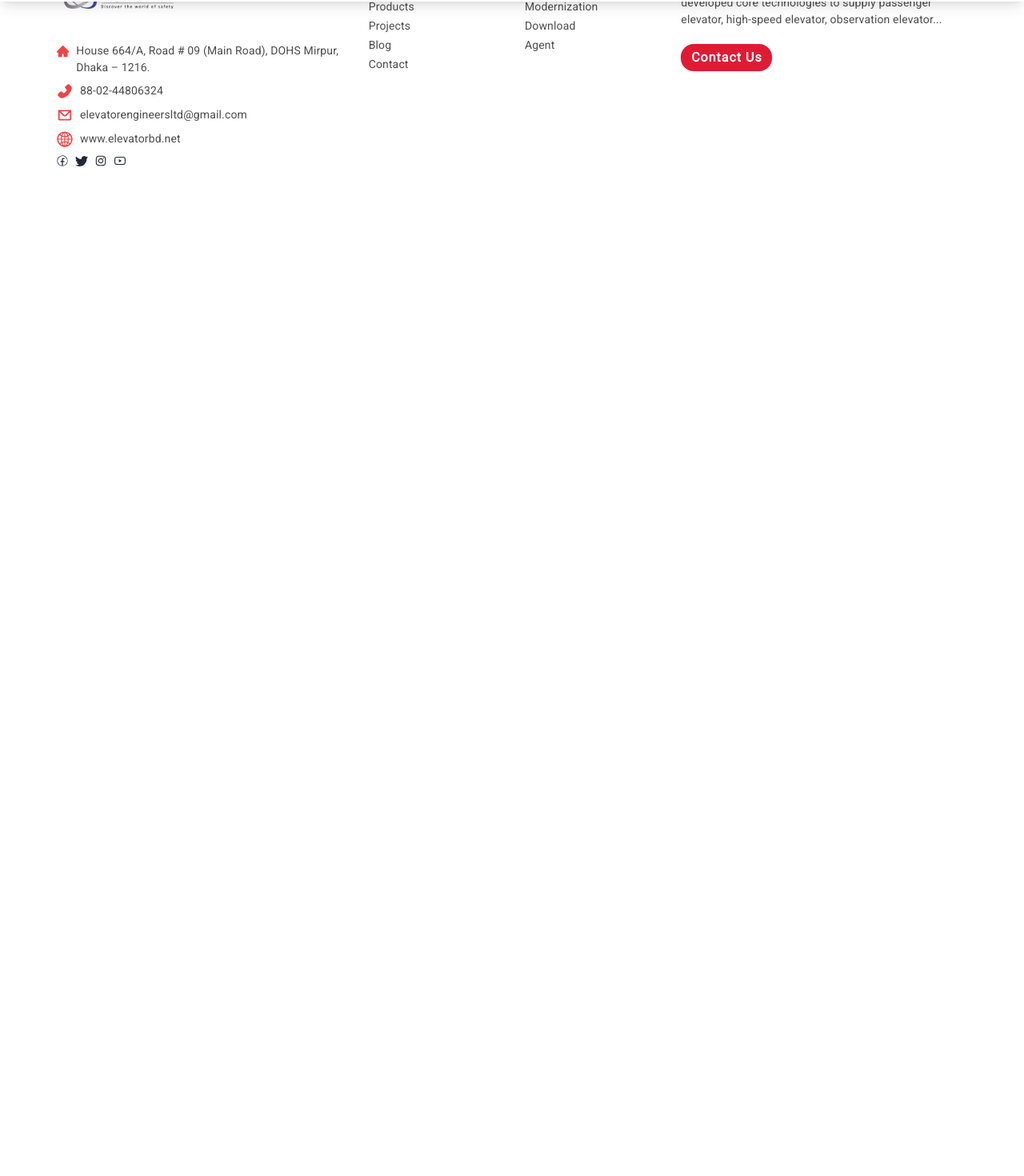
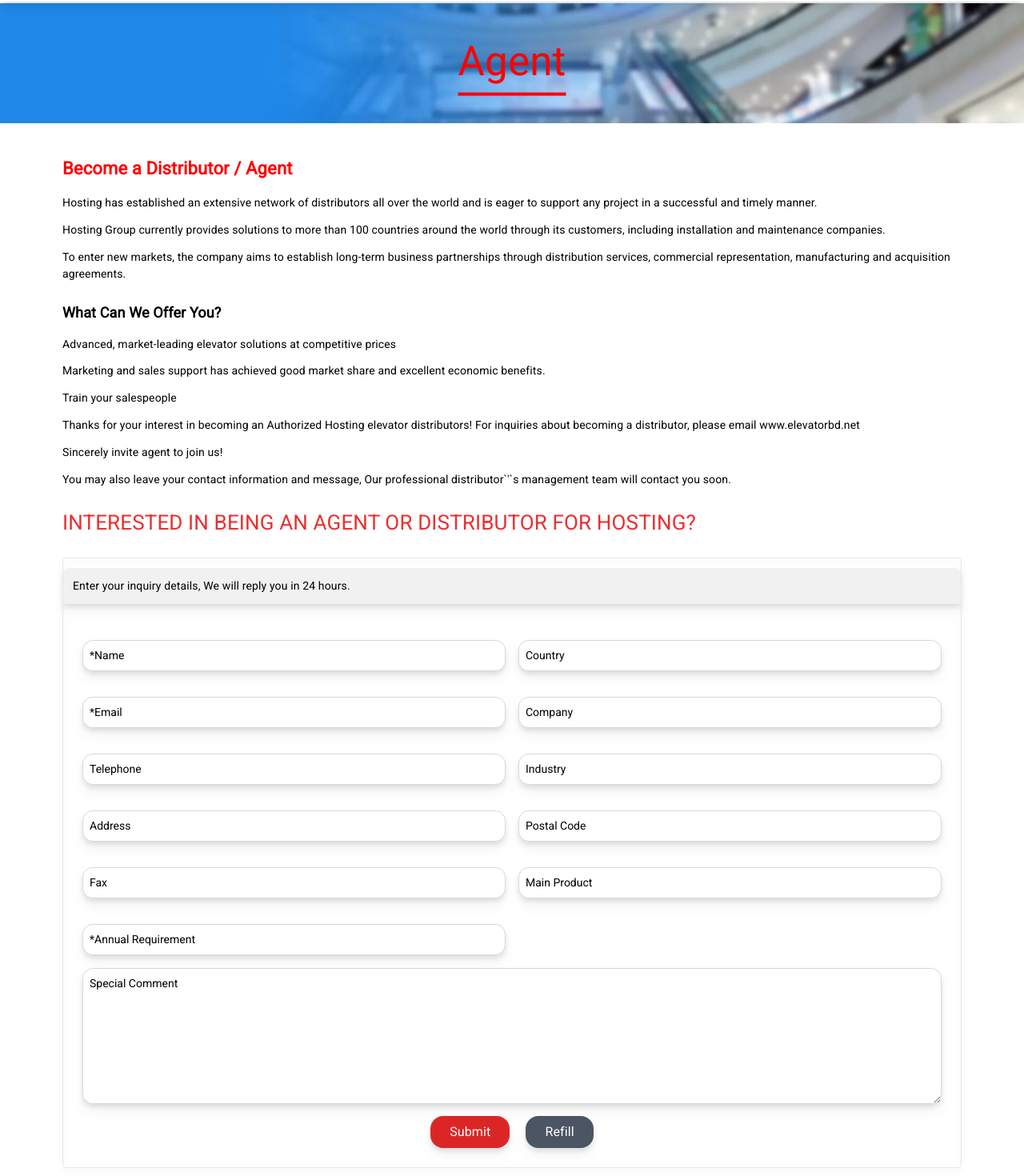
Before and after one commit to mdsultanmahmud/hosting_elavator, a React (Vite) app: page /agent in a window 1280 px wide. Shown: the part 140-1610 px from the top of the page at 80% size. Before the commit the page ends 800 px from the top, so only its background shows below. Built offline with nearby package versions, Linux system fonts and the light colour scheme.

Commit message:
agent page done

```diff
--- a/src/components/ContactForm/ContactForm.jsx
+++ b/src/components/ContactForm/ContactForm.jsx
@@ -1,23 +1,33 @@
 
-const ContactForm = () => {
+const ContactForm = ({property}) => {
+    const {cap,cap2, type} = property
+    console.log(cap, type)
     return (
         <>
-            <h2 className="text-start">Contact Us Now</h2>
+            {cap2 && <h2 className="text-start">{cap2}</h2>}
             <div className='rounded drop-shadow-lg border p-0 m-0'>
-                <p className='p-2 mt-0 bg-gray-300 rounded-t-lg'>Enter your inquiry details, We will reply you in 24 hours.</p>
+                <p className='p-3 mt-0 bg-[#f1f1f2] rounded-t-lg'>{cap}</p>
                 <form className='p-6'>
-                    <div className='grid grid-cols-2 gap-x-4'>
-                        <input type="text" placeholder='Name:*' required />
-                        <input type="text" placeholder='Email:*' required />
-                        <input type="text" placeholder='Comapny:' />
-                        <input type="text" placeholder='Phone:' />
+                    <div className='grid grid-cols-1 md:grid-cols-2 gap-4'>
+                        {type.name && <input type="text" placeholder={type.name} required />}
+                        {type.country && <input type="text" placeholder={type.country} required />}
+                        {type.email && <input type="text" placeholder={type.email} required />}
+                        {type.company && <input type="text" placeholder={type.company} />}
+                        {type.telephone && <input type="text" placeholder={type.telephone} />}
+                        {type.indus && <input type="text" placeholder={type.indus} />}
+                        {type.address && <input type="text" placeholder={type.address} />}
+                        {type.post && <input type="text" placeholder={type.post} />}
+                        {type.fax && <input type="text" placeholder={type.fax} />}
+                        {type.prod && <input type="text" placeholder={type.prod} />}
+                        {type.annReq && <input type="text" placeholder={type.annReq} />}
+
                     </div>
-                    <input type="text" placeholder='Products you want:' />
-                    <textarea name="" id="" placeholder='Message:'></textarea>
+                    {type.product && <input type="text" placeholder='Products you want:' />}
+                    {type.textArea && <textarea name="" id="" placeholder={type.textArea}></textarea>}
                     {/* <input type="text" placeholder='Code' className='code'/> */}
                     <div className='flex gap-x-5 justify-center items-center'>
-                        <button className='bg-red-600'>Submit</button>
-                        <button className='bg-gray-600'>Refill</button>
+                        <button className='bg-red-600 py-2 px-6 rounded-2xl'>Submit</button>
+                        <button className='bg-gray-600 py-2 px-6 rounded-2xl'>Refill</button>
                     </div>
                 </form>
             </div>
--- a/src/components/Navbar/Navbar.jsx
+++ b/src/components/Navbar/Navbar.jsx
@@ -76,7 +76,6 @@ const Navbar = () => {
 
         </li>
         <li><Link to={"/agent"}>Agent</Link></li>
-        <li><Link to={"/contact"}>Contact</Link></li>
     </>
     return (
         <div className={`fixed top-0 left-0 w-full z-10 shadow-lg bg-white`}>
--- /dev/null
+++ b/src/pages/Agent/Agent.css
@@ -0,0 +1,33 @@
+.agentCon h1{
+    font-size: 22px;
+    color: red;
+    margin: 1rem 0;
+    font-weight: 700;
+}
+
+.agentCon h2{
+    font-size: 18px;
+    color: black;
+    margin: 1rem 0;
+    font-weight: 700;
+}
+
+.agentCon h3{
+    font-size: 26px;
+    color: rgb(237, 46, 47);
+    margin: 1rem 0;
+    font-weight: 400;
+    text-transform: uppercase;
+}
+.agentCon p{
+    font-size: 14px;
+    color: black;
+    margin: .8rem 0;
+    font-weight: 400;
+}
+
+@media screen and (max-width:668px) {
+    .agentCon h3{
+        font-size: 18px;
+    }
+}
--- a/src/pages/Agent/Agent.jsx
+++ b/src/pages/Agent/Agent.jsx
@@ -1,8 +1,34 @@
-
+import BannerBG from '../../components/BannerBG/BannerBG';
+import ContactForm from '../../components/ContactForm/ContactForm';
+import './Agent.css'
 const Agent = () => {
     return (
-        <div>
-            <h1>our all agents</h1>
+        <div className='marginTop'>
+            <BannerBG title={"Agent"}/>
+            <div className='container'>
+                <div className='agentCon my-8'>
+                    <div className='my-6'>
+                        <h1>Become a Distributor / Agent</h1>
+                        <p>Hosting has established an extensive network of distributors all over the world and is eager to support any project in a successful and timely manner.</p>
+                        <p>Hosting Group currently provides solutions to more than 100 countries around the world through its customers, including installation and maintenance companies.</p>
+                        <p>To enter new markets, the company aims to establish long-term business partnerships through distribution services, commercial representation, manufacturing and acquisition agreements.</p>
+                    </div>
+                    <div className='my-6'>
+                        <h2>What Can We Offer You?</h2>
+                        <p>Advanced, market-leading elevator solutions at competitive prices</p>
+                        <p>Marketing and sales support has achieved good market share and excellent economic benefits.</p>
+                        <p>Train your salespeople</p>
+                        <p>Thanks for your interest in becoming an Authorized Hosting elevator distributors! For inquiries about becoming a distributor, please email <span>www.elevatorbd.net</span></p>
+                        <p>Sincerely invite agent to join us!</p>
+                        <p>You may also leave your contact information and message, Our professional distributor`&apos;`s management team will contact you soon.</p>
+                    </div>
+                    <h3>INTERESTED IN BEING AN AGENT OR DISTRIBUTOR FOR HOSTING?</h3>
+                    <div className='my-6'>
+                        <ContactForm
+                        property={{cap: "Enter your inquiry details, We will reply you in 24 hours.", type: {name:"*Name", country:"Country", email: "*Email", company:"Company", telephone: "Telephone", indus:"Industry", address:"Address", post:"Postal Code", fax:"Fax", prod:"Main Product", annReq:"*Annual Requirement", textArea: "Special Comment" }}}/>
+                    </div>
+                </div>
+            </div>
         </div>
     );
 };
--- a/src/pages/Contact/Contact.css
+++ b/src/pages/Contact/Contact.css
@@ -23,7 +23,7 @@
 }
 form input, form textarea {
     outline: none;
-    border: 1px solid gray;
+    border: 1px solid rgb(221, 215, 215);
     width: 100%;
     padding: 0.5rem;
     border-radius: 0.8rem;
--- a/src/pages/Contact/Contact.jsx
+++ b/src/pages/Contact/Contact.jsx
@@ -19,7 +19,8 @@ const Contact = () => {
                             <p><AiFillHome size={22} className='text-red-500' /> <span> House 664/A, Road # 09 (Main Road), DOHS Mirpur, Dhaka – 1216.</span></p>
                         </div>
                         <div className='w-full md:w-[67%]'>
-                            <ContactForm/>
+                        <ContactForm
+                        property={{cap: "Enter your inquiry details, We will reply you in 24 hours.",cap2:"Contact Us Now", type: {name:"*Name",  email: "*Email", company:"Company", telephone: "Phone", textArea: "Message", product: "Products you want"}}}/>
                         </div>
                     </div>
                 </div>
```
